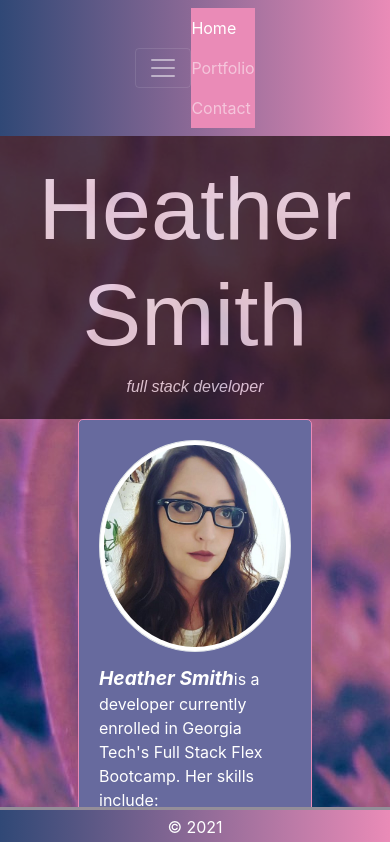
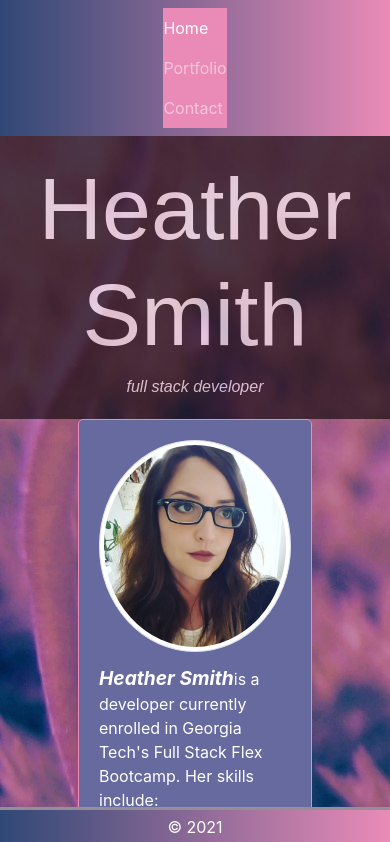
Before and after one commit to sorengrey/portfolio-in-react, a React (Create React App) app: page /home in a window 390 px wide. Shown: the top 842 px of the page. Built offline with nearby package versions, Linux system fonts and the light colour scheme.

Commit message:
Removed button from navbar, worked on Porfolio

```diff
--- a/src/components/Header/index.js
+++ b/src/components/Header/index.js
@@ -6,17 +6,6 @@ function Header() {
   return (
       <div>
     <nav className="navbar navbar-expand-lg navbar-dark justify-content-center">
-      <button
-        className="navbar-toggler"
-        type="button"
-        data-bs-toggle="collapse"
-        data-bs-target="#navbarNav"
-        aria-controls="navbarNav"
-        aria-expanded="false"
-        aria-label="Toggle navigation"
-      >
-        <span className="navbar-toggler-icon"></span>
-      </button>
       <ul className="navbar-nav">
         <li className="nav-item">
           <Link
--- a/src/components/Project/index.js
+++ b/src/components/Project/index.js
@@ -1,11 +1,12 @@
 import React from "react";
 import { projects } from "./projects.js"
+import "./style.css";
 
 
 function Project() {
     return (
         <>
-        <div className="card float-start">
+        <div className="card">
         {projects.map((data, key) => {
           return (
             <div key={key}>
@@ -14,11 +15,11 @@ function Project() {
                 className="card-img-top img-thumbnail"
                 alt="..."/>
 
-                <div className="card-body">
+
                  <div className="card-title text-center">
                   <h5>{data.cardtitle}</h5>
                 </div>
-
+                <div className="card-body">
                     <p className="card-text">
                     {data.cardtext}
                     </p>
@@ -31,7 +32,6 @@ function Project() {
                 Github Repo
                 </a>
               </div>
-
             </div>
           );
       })}
--- a/src/components/Project/style.css
+++ b/src/components/Project/style.css
@@ -10,3 +10,33 @@ body {
     background-size: auto;
     background-position: static;
   }
+
+.col-sm-6 {
+    padding: 15px;
+  }
+
+/* Container Around Portfolio Images */
+#portfolio-images {
+    background-color: #829cb4;
+    margin: auto;
+    padding-top: 5px;
+    padding-bottom: 25px;
+    width: 65%;
+    float: inline-start;
+  }
+
+
+.card {
+    color: black;
+    margin-right: 5px;
+    margin-top: 3px;
+  }
+
+
+  .content {
+    flex: 1 0 auto;
+  }
+
+  .container-small, .container-large {
+    max-width: 100%;
+  }
--- a/src/pages/Portfolio/Portfolio.css
+++ b/src/pages/Portfolio/Portfolio.css
@@ -11,26 +11,8 @@ body {
     background-position: static;
   }
 
-/* Container Around Portfolio Images */
-#portfolio-images {
-    /* background-color: #829cb4;
-    margin-top: 15px;
-    padding-top: 5px;
-    padding-bottom: 25px;
-    margin-bottom: 5px;
-    border-radius: 5px;
-    width: 65%; */
-  }
-
-/* Images Inside Portfolio Container */
-.col-sm-6 {
-    padding: 15px;
-  }
-
 .card {
     width: 18rem;
-    margin-right: 5px;
-    margin-top: 3px;
 }
 
 /* Image Hover Animation */
--- a/src/pages/Portfolio/Portfolio.js
+++ b/src/pages/Portfolio/Portfolio.js
@@ -4,8 +4,12 @@ import Project from "../../components/Project";
 
 function Portfolio() {
   return (
-    <div>
+    <div className="container">
+    <div className="row">
+      <div className="col-lg-12">
       <Project/>
+    </div>
+    </div>
     </div>
   );
 }
```
Also changed, not shown: src/components/Project/projects.js (+11 -17 lines). Lines whose indentation alone changed are shown as unchanged.
